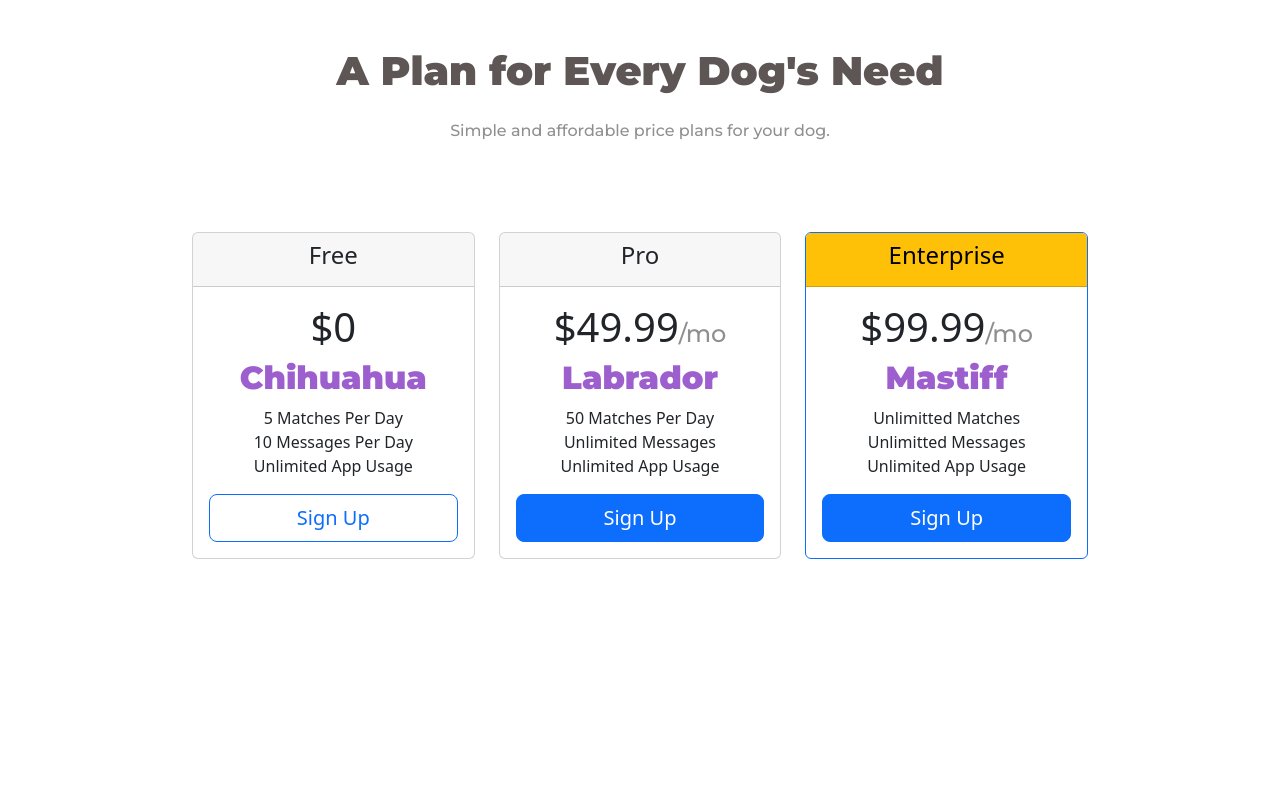
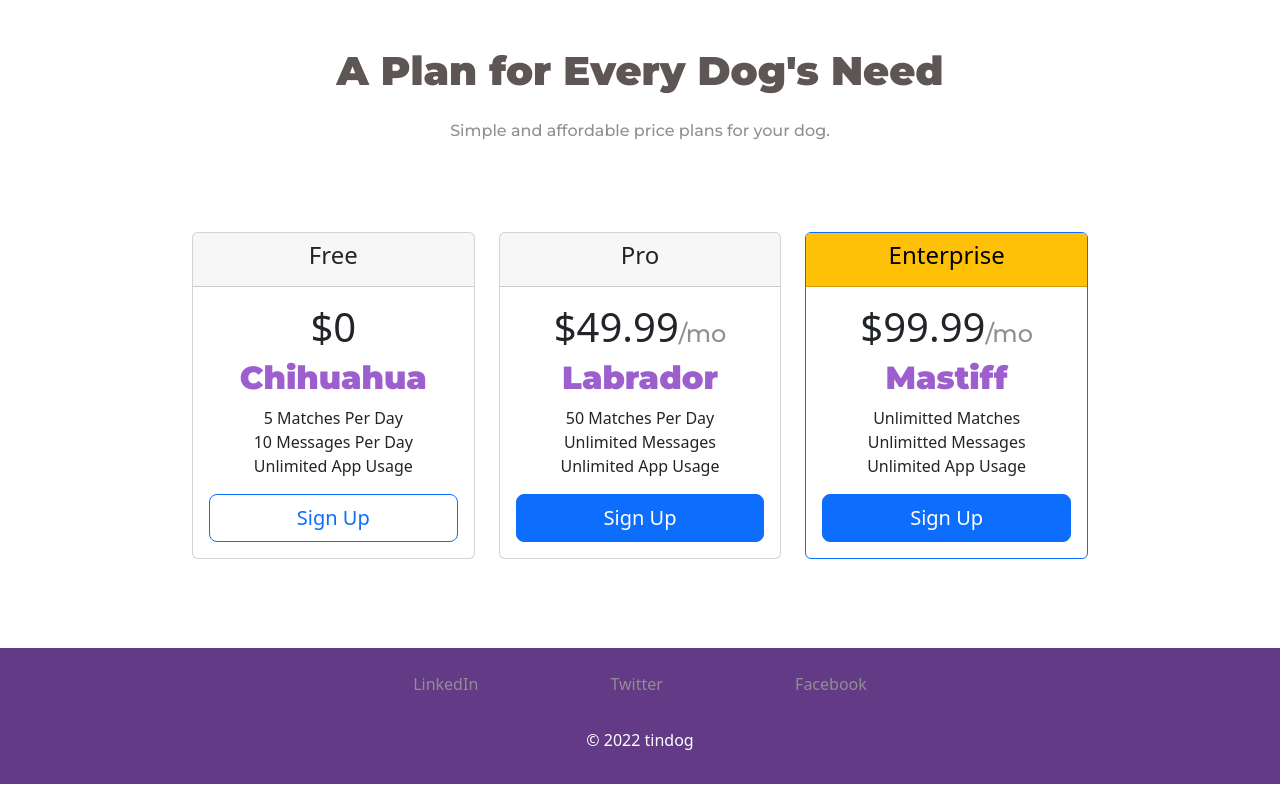
Before and after one commit to ifazlayrabbi/03-website03-getcat, a plain HTML site: page index.html in a window 1280 px wide. Shown: the part 2037-2837 px from the top of the page. Before the commit the page ends 2685 px from the top, so only its background shows below. Drawn offline with nearby package versions, Linux system fonts and the light colour scheme.

Commit message:
Adding css to footer section

```diff
--- a/css/style.css
+++ b/css/style.css
@@ -124,3 +124,23 @@ button {border: none;}
     font-weight: 900;
     color: #9d5ece;
 }
+
+
+
+
+/* section 5 */
+
+#sec5 {
+    text-align: center;
+    padding-top: 1.5rem;
+    background-color: #633a85;
+}
+.sec5-link {
+    text-decoration: none;
+    color:#8f8f8f;
+    padding: 5%;
+}
+.copyright {
+    padding: 2rem 0;
+    color: #fff;
+}
--- a/index.html
+++ b/index.html
@@ -21,7 +21,7 @@
 <body>
     <!-- section 1 -->
 
-    <section class="container-fluid" id="section-1" style="background-color: #ff4c68">
+    <section class="container-fluid" id="sec1" style="background-color: #ff4c68">
 
       <!-- navigation bar -->
       <nav class="nav-bg-color fixed-top navbar navbar-expand-md navbar-dark">
@@ -60,7 +60,7 @@
 
     <!-- section 2 -->
 
-    <section class="sec2-style" id="section-2">
+    <section class="sec2-style" id="sec2">
       <div class="row">
         <div class="col-lg-4 col-md-6 col-sm-12">
           <i class="icon-color fa-regular fa-circle-check fa-4x"></i>
@@ -187,6 +187,20 @@
       </div>
     </section>
 
+
+
+
+
+
+    <!-- section 5 -->
+
+    <div id="sec5">
+      <a class="sec5-link" href="https://www.linkedin.com/in/fazlay-rabbi-669716210/">LinkedIn</a>
+      <a class="sec5-link" href="https://www.twitter.com/">Twitter</a>
+      <a class="sec5-link" href="https://www.facebook.com/">Facebook</a>
+      <p class="copyright">© 2022 tindog</p>
+  </div>
+
     <script src="https://kit.fontawesome.com/1ac617dbbe.js" crossorigin="anonymous"></script>
     <script src="https://cdn.jsdelivr.net/npm/bootstrap@5.2.2/dist/js/bootstrap.bundle.min.js" integrity="sha384-OERcA2EqjJCMA+/3y+gxIOqMEjwtxJY7qPCqsdltbNJuaOe923+mo//f6V8Qbsw3" crossorigin="anonymous"></script>
 </body>
```
